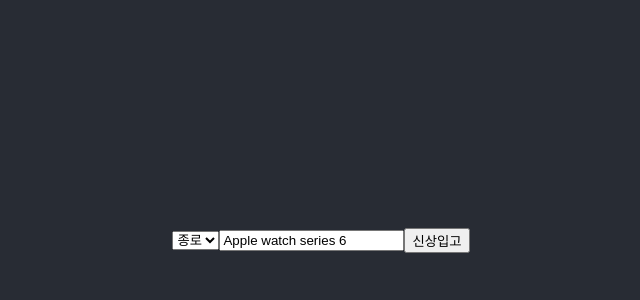
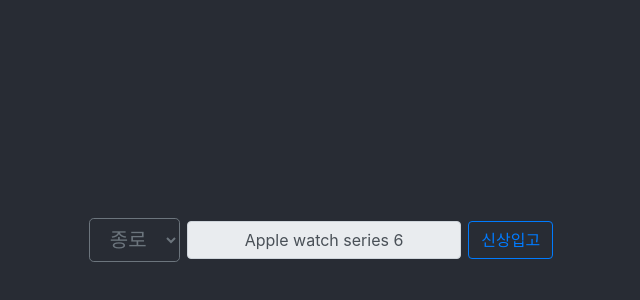
Before and after one commit to greenfrog82/DNAoneteam, a React (Create React App) app in the folder dna-front/: page / in a window 1280 px wide. Shown: the part 160-460 px from the top of the page, without its empty margins (319-959 px from the left). Built offline with nearby package versions, Linux system fonts and the light colour scheme.

Commit message:
add bootstrap library.

```diff
--- a/dna-front/package.json
+++ b/dna-front/package.json
@@ -7,8 +7,11 @@
     "@testing-library/react": "^9.5.0",
     "@testing-library/user-event": "^7.2.1",
     "axios": "^0.20.0",
+    "bootstrap": "^4.5.2",
     "react": "^16.13.1",
     "react-dom": "^16.13.1",
+    "react-iframe": "^1.8.0",
+    "react-router-dom": "^5.2.0",
     "react-scripts": "3.4.3"
   },
   "scripts": {
--- a/dna-front/src/components/Warehouse.js
+++ b/dna-front/src/components/Warehouse.js
@@ -1,6 +1,7 @@
 import React, { useState } from 'react';
 import axios from 'axios';
 import '../App.css';
+import 'bootstrap/dist/css/bootstrap.css'
 
 function Warehouse() {
   const [storeInfo, setStoreInfo] = useState({
@@ -13,7 +14,7 @@
   return (
     <div className="App">
       <header className="App-header">
-        <select onChange={
+        <select className="btn btn-lg btn-outline-secondary dropdown-toggle" onChange={
             (e) => {
                 const value = e.target.value;
                 setStoreInfo(preState => {
@@ -24,16 +25,16 @@
             <option value="jongno">종로</option>
             <option value="gangnam">강남</option>
             <option value="pangyo">판교</option>
-        </select>
-        <input type="text" value={storeInfo.product} onChange={
+        </select>&nbsp;
+        <input type="text" className="input-group-text" value={storeInfo.product} onChange={
             (e) => {
                 const value = e.target.value;
                 setStoreInfo(preState => {
                     return {...preState, product: value}
                 });
             }
-        }/>
-        <button onClick={
+        }/>&nbsp;
+        <button className="btn btn-outline-primary" onClick={
             () => {
                 axios.post(`${HOST}/warehouse`, storeInfo)
                 .then(function (response) {
```
